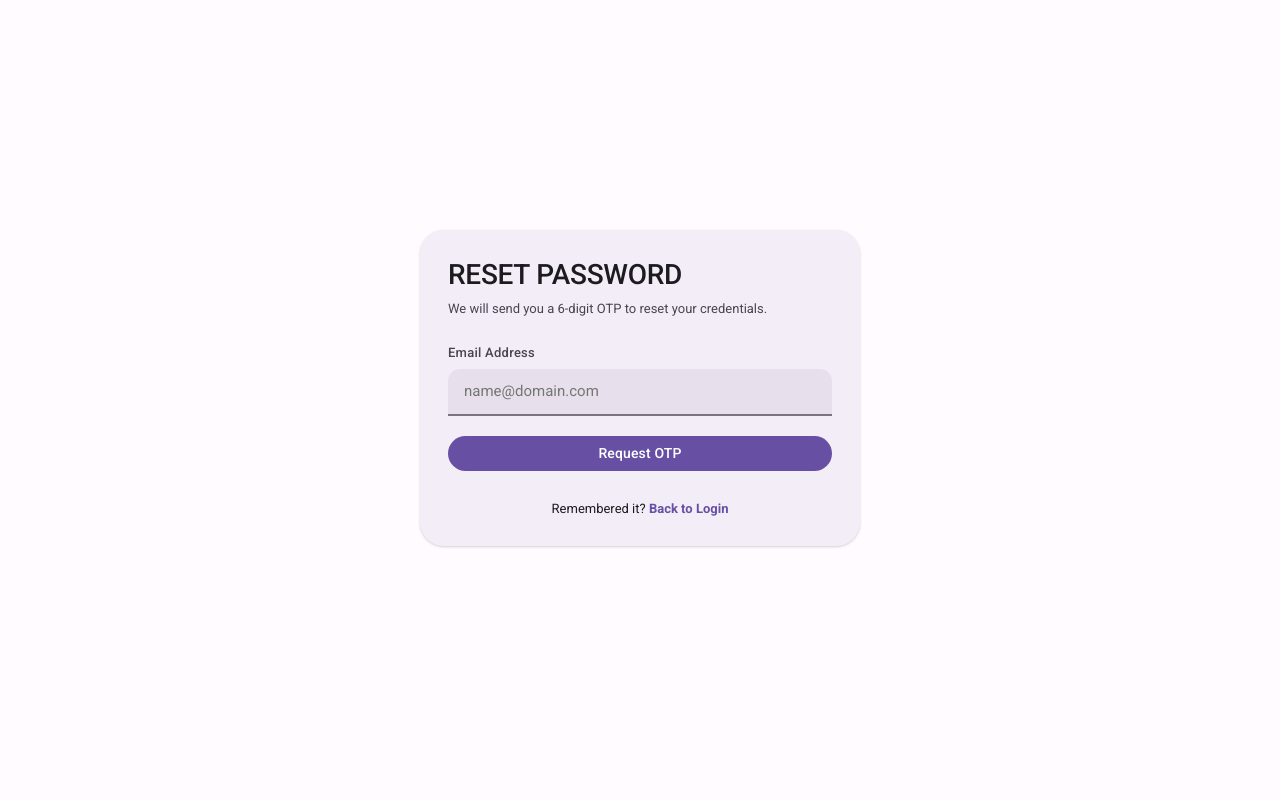
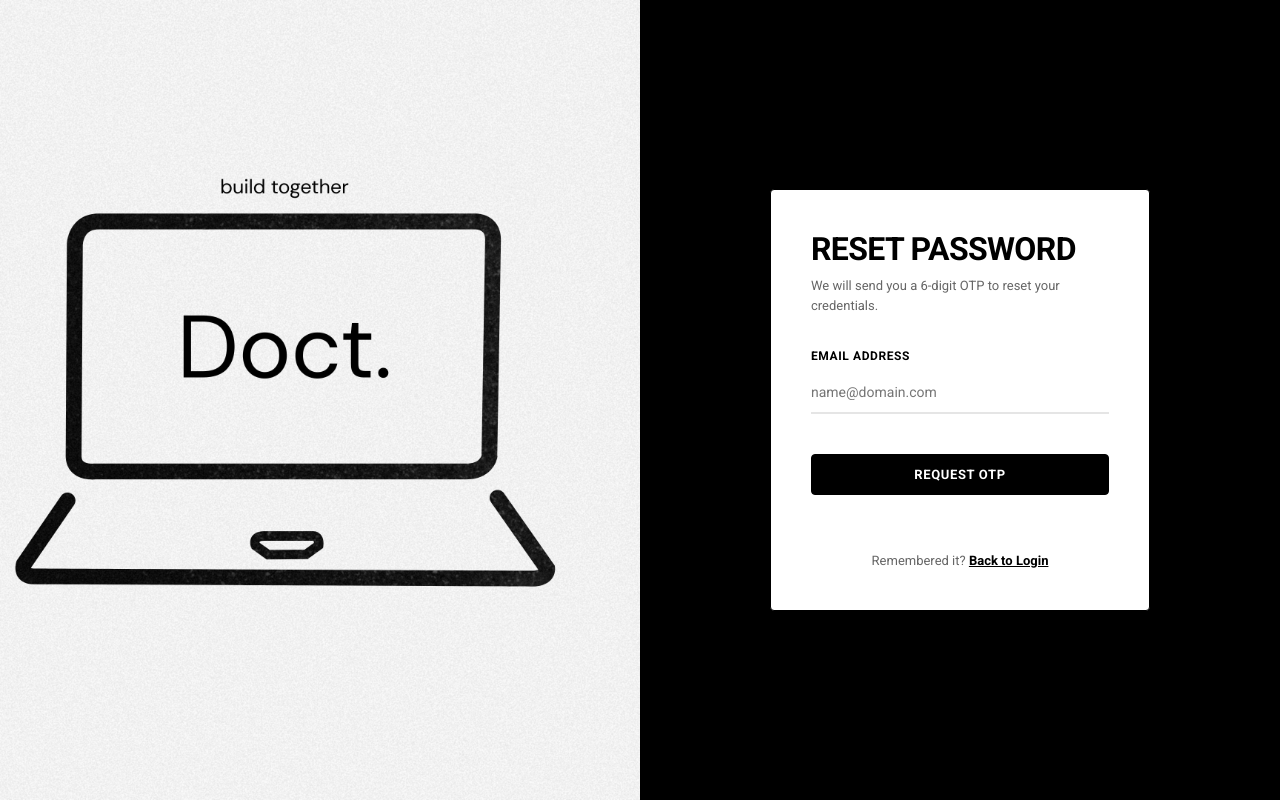
Before and after one commit to noxidda/Doct, a React (Vite) app in the folder client/: page /forgot-password in a window 1280 px wide. Built offline with nearby package versions, Linux system fonts and the light colour scheme; no server answers.

Commit message:
Applied split screen layout and black and white minimalist style to ForgotPassword.jsx

```diff
--- a/client/src/pages/ForgotPassword.jsx
+++ b/client/src/pages/ForgotPassword.jsx
@@ -1,6 +1,7 @@
 import React, { useState } from 'react';
 import { useNavigate, Link } from 'react-router-dom';
 import { useAuth } from '../context/AuthContext';
+import doctBg from '../assets/doct.jpg';
 
 const ForgotPassword = () => {
   const { resetPassword } = useAuth();
@@ -47,62 +48,143 @@ const ForgotPassword = () => {
   };
 
   return (
-    <div style={{
-      backgroundColor: 'var(--bg-primary)',
+    <div className="login-split-container" style={{
+      backgroundImage: `url(${doctBg})`,
+      backgroundSize: 'cover',
+      backgroundPosition: 'center',
       minHeight: '100vh',
+      display: 'grid',
+      gridTemplateColumns: '1fr 1fr', // Split screen layout
+      alignItems: 'stretch',
+      padding: 0
+    }}>
+      {/* Left Column is empty to reveal the background image */}
+      <div className="login-bg-side" />
+
+      {/* Right Column contains the centered forgot password card */}
+      <div className="login-split-card-side" style={{
         display: 'flex',
+        justifyContent: 'center',
         alignItems: 'center',
-      justifyContent: 'center',
+        backgroundColor: 'transparent', // Transparent, so bg image is clear and fully visible
+        backdropFilter: 'none', // No blur effect
         padding: '2rem'
       }}>
-      <div className="bauhaus-card" style={{ width: '100%', maxWidth: '440px', border: '2px solid var(--border)' }}>
-        <h2 style={{ fontSize: '1.75rem', marginBottom: '0.5rem' }}>RESET PASSWORD</h2>
+        <div style={{
+          width: '100%',
+          maxWidth: '380px',
+          backgroundColor: '#FFFFFF', // Solid white background
+          border: '1px solid #000000', // Black border
+          padding: '2.5rem',
+          borderRadius: '4px',
+          boxShadow: '0 8px 24px rgba(0, 0, 0, 0.15)'
+        }}>
+          <h2 style={{ fontSize: '2rem', marginBottom: '0.5rem', letterSpacing: '-0.02em', color: '#000000', fontWeight: 'bold' }}>RESET PASSWORD</h2>
 
           {message && (
-          <div style={{ border: '2px solid var(--success)', color: 'var(--success)', padding: '0.75rem', marginBottom: '1.5rem', fontSize: '13px' }}>
+            <div style={{
+              border: '2px solid #000000',
+              color: '#000000',
+              backgroundColor: '#FFFFFF',
+              padding: '0.75rem',
+              marginBottom: '1.5rem',
+              fontSize: '12px',
+              textTransform: 'uppercase',
+              fontWeight: 'bold',
+              letterSpacing: '0.05em'
+            }}>
               {message}
             </div>
           )}
 
           {error && (
-          <div style={{ border: '2px solid var(--error)', color: 'var(--error)', padding: '0.75rem', marginBottom: '1.5rem', fontSize: '12px' }}>
+            <div style={{
+              border: '2px solid #000000',
+              color: '#000000',
+              backgroundColor: '#FFFFFF',
+              padding: '0.75rem',
+              marginBottom: '1.5rem',
+              fontSize: '12px',
+              textTransform: 'uppercase',
+              fontWeight: 'bold',
+              letterSpacing: '0.05em'
+            }}>
               {error}
             </div>
           )}
 
           {step === 1 ? (
             <>
-            <p style={{ color: 'var(--text-secondary)', fontSize: '13px', marginBottom: '1.5rem' }}>
+              <p style={{ color: '#666666', fontSize: '13px', marginBottom: '2rem', lineHeight: '1.5' }}>
                 We will send you a 6-digit OTP to reset your credentials.
               </p>
-            <form onSubmit={handleSendEmail} style={{ display: 'flex', flexDirection: 'column', gap: '1.25rem' }}>
+              <form onSubmit={handleSendEmail} style={{ display: 'flex', flexDirection: 'column', gap: '1.5rem' }}>
                 <div>
-                <label className="bauhaus-label">Email Address</label>
+                  <label className="bauhaus-label" style={{ color: '#000000', fontWeight: 'bold', fontSize: '12px', textTransform: 'uppercase', letterSpacing: '0.05em' }}>Email Address</label>
                   <input
                     type="email"
                     className="bauhaus-input"
                     value={email}
                     onChange={(e) => setEmail(e.target.value)}
                     placeholder="name@domain.com"
+                    style={{
+                      backgroundColor: 'transparent',
+                      color: '#000000',
+                      border: 'none',
+                      borderBottom: '2px solid #E5E5E5',
+                      padding: '0.75rem 0',
+                      fontSize: '14px',
+                      width: '100%',
+                      outline: 'none',
+                      borderRadius: 0,
+                      transition: 'border-color 200ms ease'
+                    }}
+                    onFocus={(e) => e.target.style.borderBottomColor = '#000000'}
+                    onBlur={(e) => e.target.style.borderBottomColor = '#E5E5E5'}
                     required
                   />
                 </div>
-              <button type="submit" className="bauhaus-btn bauhaus-btn-primary" style={{ width: '100%' }}>
+                <button
+                  type="submit"
+                  style={{
+                    width: '100%',
+                    marginTop: '1rem',
+                    backgroundColor: '#000000',
+                    color: '#FFFFFF',
+                    border: '1px solid #000000',
+                    borderRadius: '4px',
+                    padding: '0.75rem 1.5rem',
+                    fontWeight: 'bold',
+                    fontSize: '13px',
+                    textTransform: 'uppercase',
+                    letterSpacing: '0.05em',
+                    cursor: 'pointer',
+                    transition: 'background-color 200ms ease, color 200ms ease'
+                  }}
+                  onMouseEnter={(e) => {
+                    e.currentTarget.style.backgroundColor = '#FFFFFF';
+                    e.currentTarget.style.color = '#000000';
+                  }}
+                  onMouseLeave={(e) => {
+                    e.currentTarget.style.backgroundColor = '#000000';
+                    e.currentTarget.style.color = '#FFFFFF';
+                  }}
+                >
                   Request OTP
                 </button>
-              <div style={{ textAlign: 'center', marginTop: '0.5rem', fontSize: '13px' }}>
-                Remembered it? <Link to="/login" style={{ fontWeight: 'bold' }}>Back to Login</Link>
+                <div style={{ textAlign: 'center', marginTop: '2rem', fontSize: '13px', color: '#666666' }}>
+                  Remembered it? <Link to="/login" style={{ fontWeight: 'bold', color: '#000000', textDecoration: 'underline' }}>Back to Login</Link>
                 </div>
               </form>
             </>
           ) : (
             <>
-            <p style={{ color: 'var(--warning)', fontSize: '13px', marginBottom: '1.5rem', textTransform: 'uppercase', fontWeight: 'bold' }}>
+              <p style={{ color: '#000000', fontSize: '13px', marginBottom: '1.5rem', textTransform: 'uppercase', fontWeight: 'bold', letterSpacing: '0.05em' }}>
                 Enter the OTP sent to {email}.
               </p>
-            <form onSubmit={handleReset} style={{ display: 'flex', flexDirection: 'column', gap: '1.25rem' }}>
+              <form onSubmit={handleReset} style={{ display: 'flex', flexDirection: 'column', gap: '1.5rem' }}>
                 <div>
-                <label className="bauhaus-label">OTP Code</label>
+                  <label className="bauhaus-label" style={{ color: '#000000', fontWeight: 'bold', fontSize: '12px', textTransform: 'uppercase', letterSpacing: '0.05em' }}>OTP Code</label>
                   <input
                     type="text"
                     maxLength="6"
@@ -110,24 +192,100 @@ const ForgotPassword = () => {
                     value={otp}
                     onChange={(e) => setOtp(e.target.value)}
                     placeholder="123456"
-                  style={{ textAlign: 'center', fontSize: '18px', letterSpacing: '0.3em' }}
+                    style={{
+                      letterSpacing: '0.5em',
+                      textAlign: 'center',
+                      fontSize: '20px',
+                      backgroundColor: 'transparent',
+                      color: '#000000',
+                      border: 'none',
+                      borderBottom: '2px solid #E5E5E5',
+                      padding: '0.75rem 0',
+                      width: '100%',
+                      outline: 'none',
+                      borderRadius: 0,
+                      transition: 'border-color 200ms ease'
+                    }}
+                    onFocus={(e) => e.target.style.borderBottomColor = '#000000'}
+                    onBlur={(e) => e.target.style.borderBottomColor = '#E5E5E5'}
                   />
                 </div>
                 <div>
-                <label className="bauhaus-label">New Password</label>
+                  <label className="bauhaus-label" style={{ color: '#000000', fontWeight: 'bold', fontSize: '12px', textTransform: 'uppercase', letterSpacing: '0.05em' }}>New Password</label>
                   <input
                     type="password"
                     className="bauhaus-input"
                     value={newPassword}
                     onChange={(e) => setNewPassword(e.target.value)}
                     placeholder="••••••••"
+                    style={{
+                      backgroundColor: 'transparent',
+                      color: '#000000',
+                      border: 'none',
+                      borderBottom: '2px solid #E5E5E5',
+                      padding: '0.75rem 0',
+                      fontSize: '14px',
+                      width: '100%',
+                      outline: 'none',
+                      borderRadius: 0,
+                      transition: 'border-color 200ms ease'
+                    }}
+                    onFocus={(e) => e.target.style.borderBottomColor = '#000000'}
+                    onBlur={(e) => e.target.style.borderBottomColor = '#E5E5E5'}
                     required
                   />
                 </div>
-              <button type="submit" className="bauhaus-btn bauhaus-btn-primary" style={{ width: '100%' }}>
+                <button
+                  type="submit"
+                  style={{
+                    width: '100%',
+                    backgroundColor: '#000000',
+                    color: '#FFFFFF',
+                    border: '1px solid #000000',
+                    borderRadius: '4px',
+                    padding: '0.75rem 1.5rem',
+                    fontWeight: 'bold',
+                    fontSize: '13px',
+                    textTransform: 'uppercase',
+                    letterSpacing: '0.05em',
+                    cursor: 'pointer',
+                    transition: 'background-color 200ms ease, color 200ms ease'
+                  }}
+                  onMouseEnter={(e) => {
+                    e.currentTarget.style.backgroundColor = '#FFFFFF';
+                    e.currentTarget.style.color = '#000000';
+                  }}
+                  onMouseLeave={(e) => {
+                    e.currentTarget.style.backgroundColor = '#000000';
+                    e.currentTarget.style.color = '#FFFFFF';
+                  }}
+                >
                   Update Password
                 </button>
-              <button type="button" onClick={() => setStep(1)} className="bauhaus-btn" style={{ width: '100%' }}>
+                <button
+                  type="button"
+                  onClick={() => setStep(1)}
+                  style={{
+                    width: '100%',
+                    backgroundColor: '#FFFFFF',
+                    color: '#000000',
+                    border: '1px solid #E5E5E5',
+                    borderRadius: '4px',
+                    padding: '0.75rem 1.5rem',
+                    fontWeight: 'bold',
+                    fontSize: '13px',
+                    textTransform: 'uppercase',
+                    letterSpacing: '0.05em',
+                    cursor: 'pointer',
+                    transition: 'border-color 200ms ease'
+                  }}
+                  onMouseEnter={(e) => {
+                    e.currentTarget.style.borderColor = '#000000';
+                  }}
+                  onMouseLeave={(e) => {
+                    e.currentTarget.style.borderColor = '#E5E5E5';
+                  }}
+                >
                   Back
                 </button>
               </form>
@@ -135,6 +293,7 @@ const ForgotPassword = () => {
           )}
         </div>
       </div>
+    </div>
   );
 };
 
```
Lines whose indentation alone changed are shown as unchanged.
